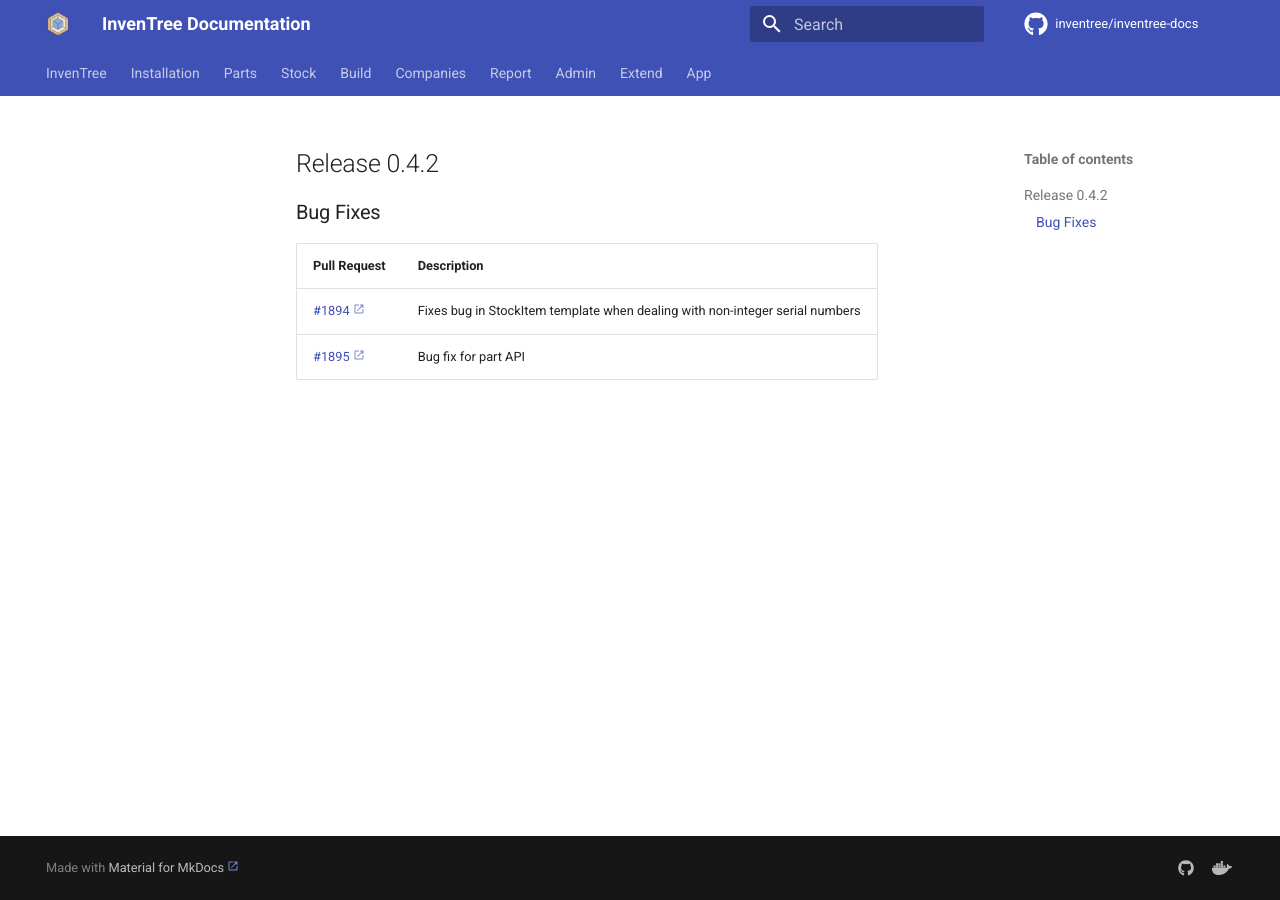
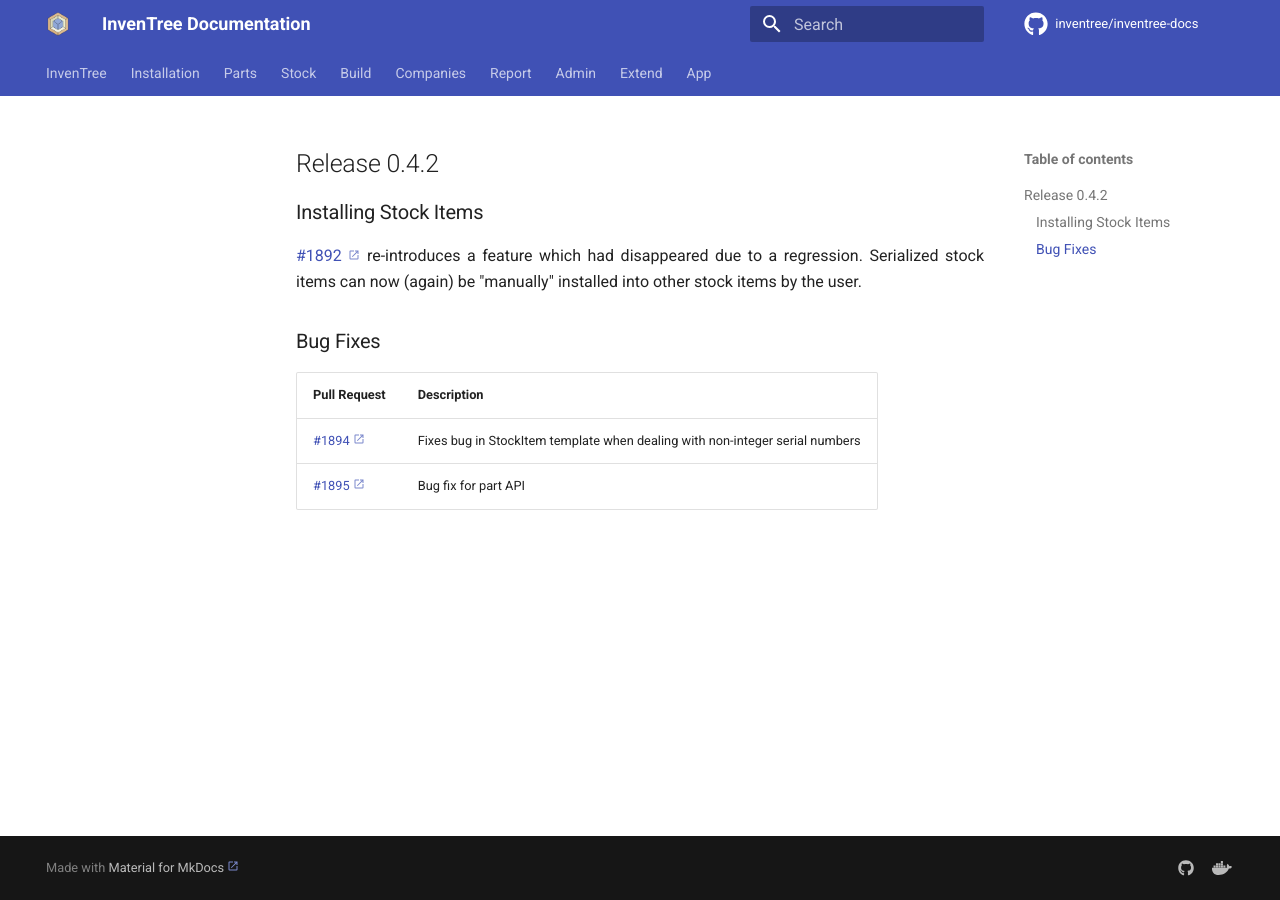
Before and after one commit to inventree/inventree-docs, an MkDocs documentation site: the page built from docs/releases/0.4.3.md, in a window 1280 px wide. Built offline with MkDocs 1.6.1 and Material for MkDocs 9.7.7, drawn with Linux system fonts in a browser that asks for light colours; a script that is not in the unit is left out; comment, search, counter and statistics services are not loaded.

Commit message:
Update 0.4.3.md
https://github.com/inventree/InvenTree/pull/1892

```diff
--- a/docs/releases/0.4.3.md
+++ b/docs/releases/0.4.3.md
@@ -3,6 +3,10 @@ title: Release 0.4.3
 ---
 
 ## Release 0.4.2
+
+### Installing Stock Items
+
+[#1892](https://github.com/inventree/InvenTree/pull/1892) re-introduces a feature which had disappeared due to a regression. Serialized stock items can now (again) be "manually" installed into other stock items by the user.
 
 ### Bug Fixes
 
```
